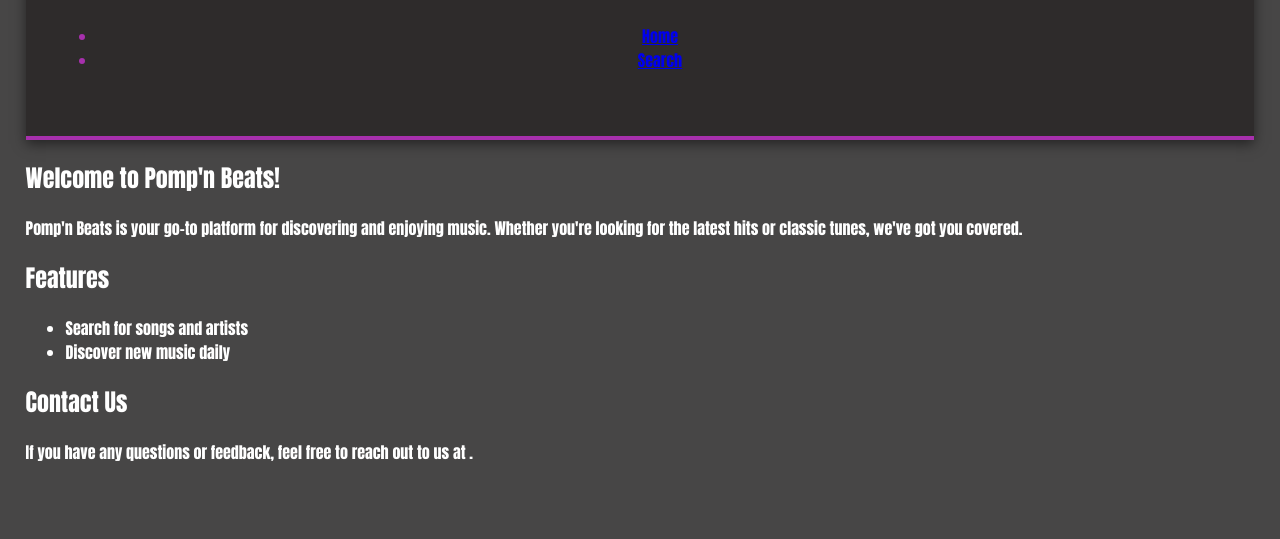
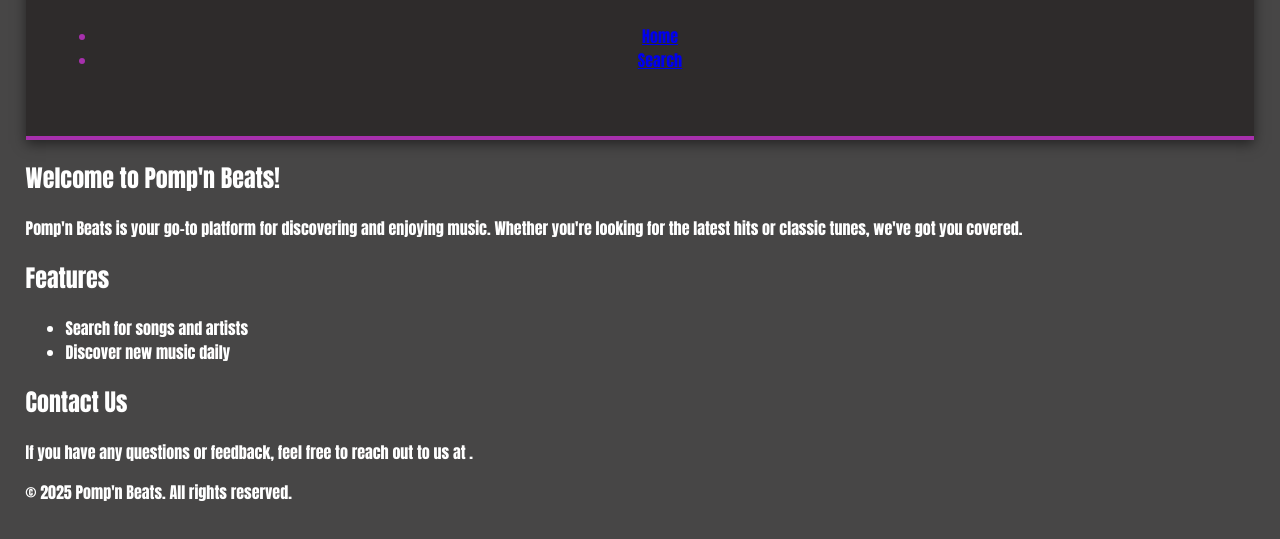
Before and after one commit to NeumontAGrover/pompn-beats, a website: page AboutPage.html in a window 1280 px wide. Shown: the part 163-702 px from the top of the page. Drawn offline with Linux system fonts and the light colour scheme.

Commit message:
Add files via upload
New About Page

```diff
--- a/AboutPage.html
+++ b/AboutPage.html
@@ -35,3 +35,12 @@
             <section>
                 <h2>Contact Us</h2>
                 <p>If you have any questions or feedback, feel free to reach out to us at .</p>
+            </section>
+        </main>
+        <div class="footer-flex">
+            <footer>
+                <p>&copy; 2025 Pomp'n Beats. All rights reserved.</p>
+            </footer>
+        </div>
+    </body>
+</html>
```
